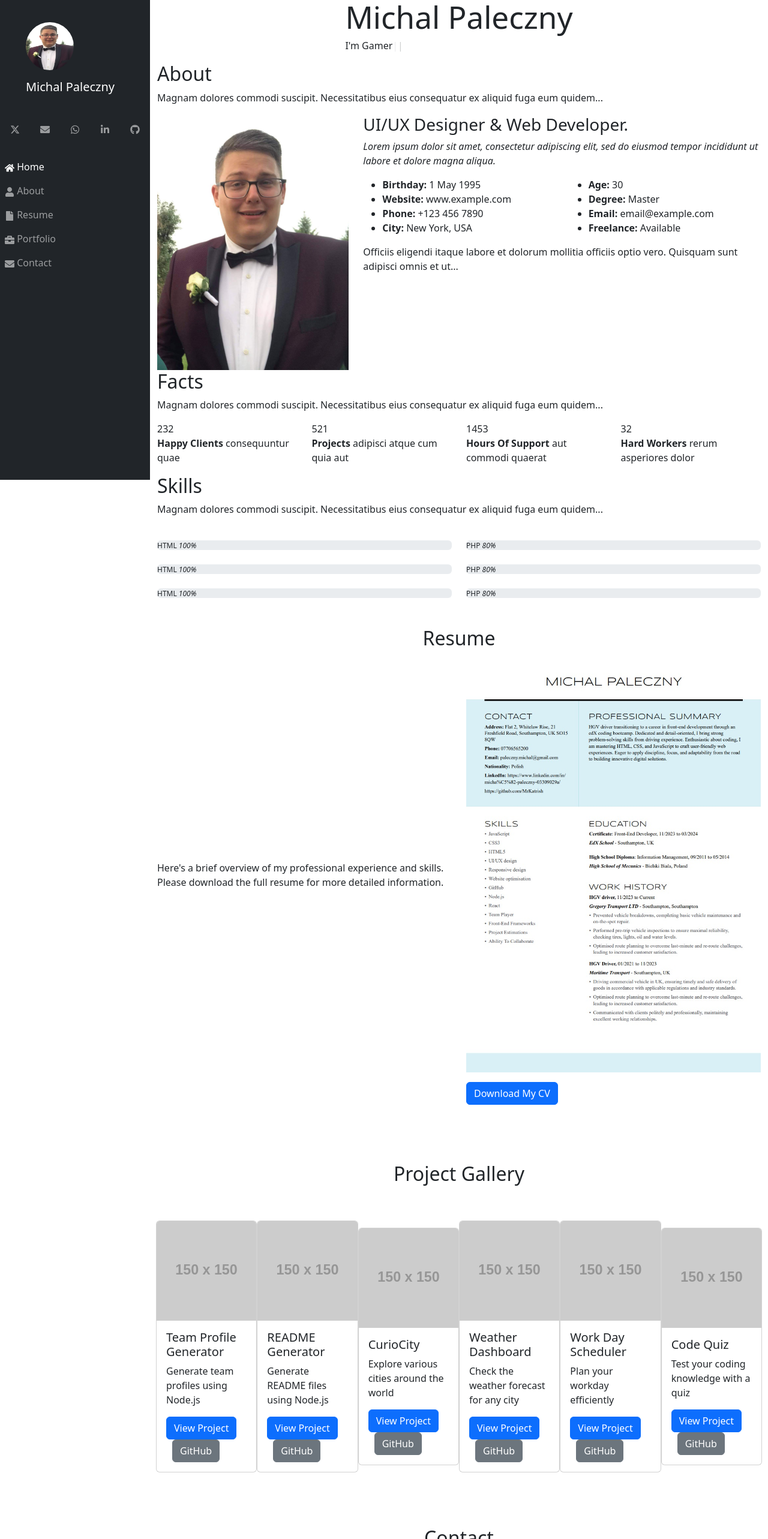
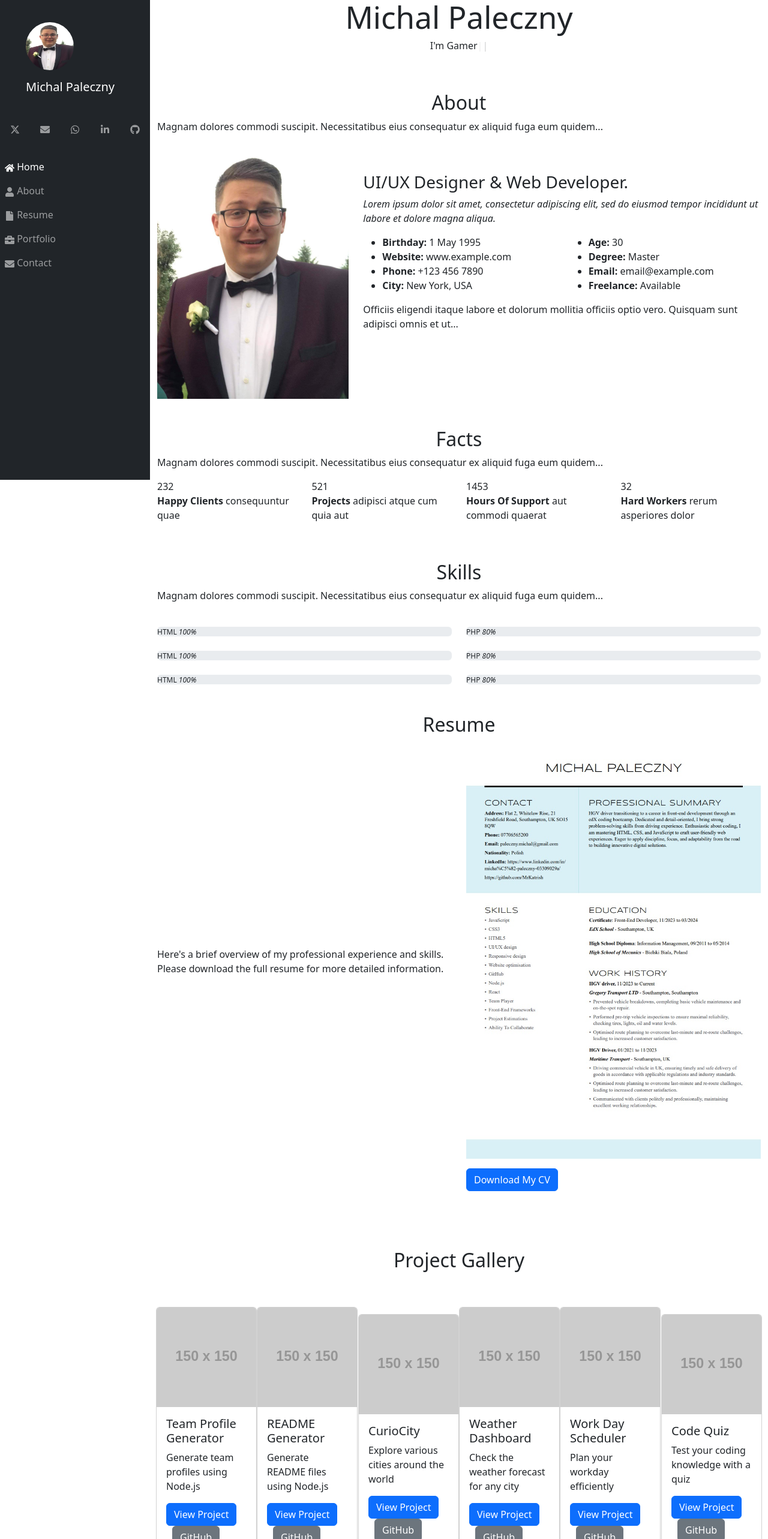
Before and after one commit to MrKatrish/react_portfolio, a React (Vite) app: page / in a window 1280 px wide. Shown: the top 2566 px of the page at 60% size. Built offline with nearby package versions, Linux system fonts and the light colour scheme.

Commit message:
Added AOS to project

```diff
--- a/src/components/About.jsx
+++ b/src/components/About.jsx
@@ -17,12 +17,12 @@ const About = () => {
   return (
     <>
       {/* About Section */}
-      <Element name="About" className="about-section">
+      <Element name="About" className="about-section mt-5">
           <div className="grid-container">
         <section id="about" className="about">
           <div className="container">
             <div className="section-title">
-              <h2>About</h2>
+              <h2 className="text-center">About</h2>
               <p>Magnam dolores commodi suscipit. Necessitatibus eius consequatur ex aliquid fuga eum quidem...</p>
             </div>
 
@@ -30,7 +30,7 @@ const About = () => {
               <div className="col-lg-4" data-aos="fade-right">
                 <img src={profileImg} className="img-fluid" alt="Profile" />
               </div>
-              <div className="col-lg-8 pt-4 pt-lg-0 content" data-aos="fade-left">
+              <div className="col-lg-8 pt-4 pt-lg-0 content mt-5" data-aos="fade-left">
                 <h3>UI/UX Designer & Web Developer.</h3>
                 <p className="fst-italic">
                   Lorem ipsum dolor sit amet, consectetur adipiscing elit, sed do eiusmod tempor incididunt ut labore et dolore magna aliqua.
@@ -63,11 +63,12 @@ const About = () => {
         </section>
         </div>
       </Element>
+
       <Element name="facts" className="facts-section">
-  <section id="facts" className="facts grid-container">
+  <section id="facts" className="facts grid-container mt-5">
     <div className="container">
       <div className="section-title">
-        <h2>Facts</h2>
+        <h2 className="text-center">Facts</h2>
         <p>Magnam dolores commodi suscipit. Necessitatibus eius consequatur ex aliquid fuga eum quidem...</p>
       </div>
 
@@ -109,10 +110,10 @@ const About = () => {
 </Element>
 
 <Element name="skills" className="skills-section">
-  <section id="skills" className="skills section-bg grid-container">
+  <section id="skills" className="skills section-bg grid-container mt-5">
     <div className="container">
       <div className="section-title">
-        <h2>Skills</h2>
+        <h2 className="text-center">Skills</h2>
         <p>Magnam dolores commodi suscipit. Necessitatibus eius consequatur ex aliquid fuga eum quidem...</p>
       </div>
 
--- a/src/components/Contact.jsx
+++ b/src/components/Contact.jsx
@@ -1,5 +1,7 @@
 import React, { useState } from 'react';
 import { Element } from 'react-scroll';
+import AOS from 'aos';
+import 'aos/dist/aos.css';
 import { Container, Row, Col, Card, Form, Button } from 'react-bootstrap';
 import './Portfolio.css';
 
@@ -24,7 +26,7 @@ const Contact = () => {
             </Col>
         </Row>
                 <Row>
-                    <Col md={6}>
+                    <Col md={6} data-aos="fade-left">
                         <Card>
                             <Card.Body>
                                 <Card.Title>Contact Information</Card.Title>
@@ -45,7 +47,7 @@ const Contact = () => {
                             </Card.Body>
                         </Card>
                     </Col>
-                    <Col md={6}>
+                    <Col md={6} data-aos="fade-right">
                         <Card>
                         <Card.Body>
                             <Card.Title>Send a Message</Card.Title>
--- a/src/components/Home.jsx
+++ b/src/components/Home.jsx
@@ -29,8 +29,8 @@ const Home = () => {
     <Element name="home" className="home-section">
       <div id="hero" className="d-flex flex-column justify-content-center align-items-center grid-container">
         <div className="hero-container" data-aos="fade-in">
-          <h1>Michal Paleczny</h1>
-          <p>I'm <span className="typed" data-typed-items="Designer, Developer, Freelancer, Gamer"></span></p>
+          <h1 className="text-center">Michal Paleczny</h1>
+          <p className="text-center">I'm <span className="typed" data-typed-items="Designer, Developer, Freelancer, Gamer"></span></p>
         </div>
       </div>
     </Element>
--- a/src/components/Portfolio.jsx
+++ b/src/components/Portfolio.jsx
@@ -1,6 +1,8 @@
 import React from 'react';
 import ProjectCard from './ProjectCard';
 import { Element } from 'react-scroll';
+import AOS from 'aos';
+import 'aos/dist/aos.css';
 import './Portfolio.css';
 
 const projects = [
@@ -55,7 +57,9 @@ const Portfolio = () => {
                 <h2 className="m-5 text-center">Project Gallery</h2>
                 <div className="project-grid">
                     {projects.map((project, index) => (
-                        <div key={index} className="d-flex justify-content-around">
+                        <div key={index} className="d-flex justify-content-around" data-aos="flip-left"
+                        data-aos-easing="ease-out-cubic"
+                        data-aos-duration="2000">
                             <ProjectCard {...project} />
                         </div>
                     ))}
--- a/src/components/Resume.jsx
+++ b/src/components/Resume.jsx
@@ -1,6 +1,8 @@
 import React from 'react';
 import { Element } from 'react-scroll';
 import { Container, Row, Col, Card, Form, Button } from 'react-bootstrap';
+import AOS from 'aos';
+import 'aos/dist/aos.css';
 import resumeImage from '../assets/CV-Picture.jpg';
 import resumePDF from '../assets/CV Michal Paleczny.pdf';
 import './Portfolio.css';
@@ -16,10 +18,10 @@ const Resume = () => {
           </Col>
         </Row>
         <Row className="align-items-center">
-        <Col md={6}>
+        <Col md={6} data-aos="fade-left">
             <p>Here's a brief overview of my professional experience and skills. Please download the full resume for more detailed information.</p>
           </Col>
-          <Col md={6}>
+          <Col md={6} data-aos="fade-right">
             <img src={resumeImage} alt="My Resume" style={{ maxWidth: '100%', height: 'auto' }} />
             <div className="mt-3">
               <Button href={resumePDF} download="My_Resume.pdf" variant="primary">Download My CV</Button>
```
